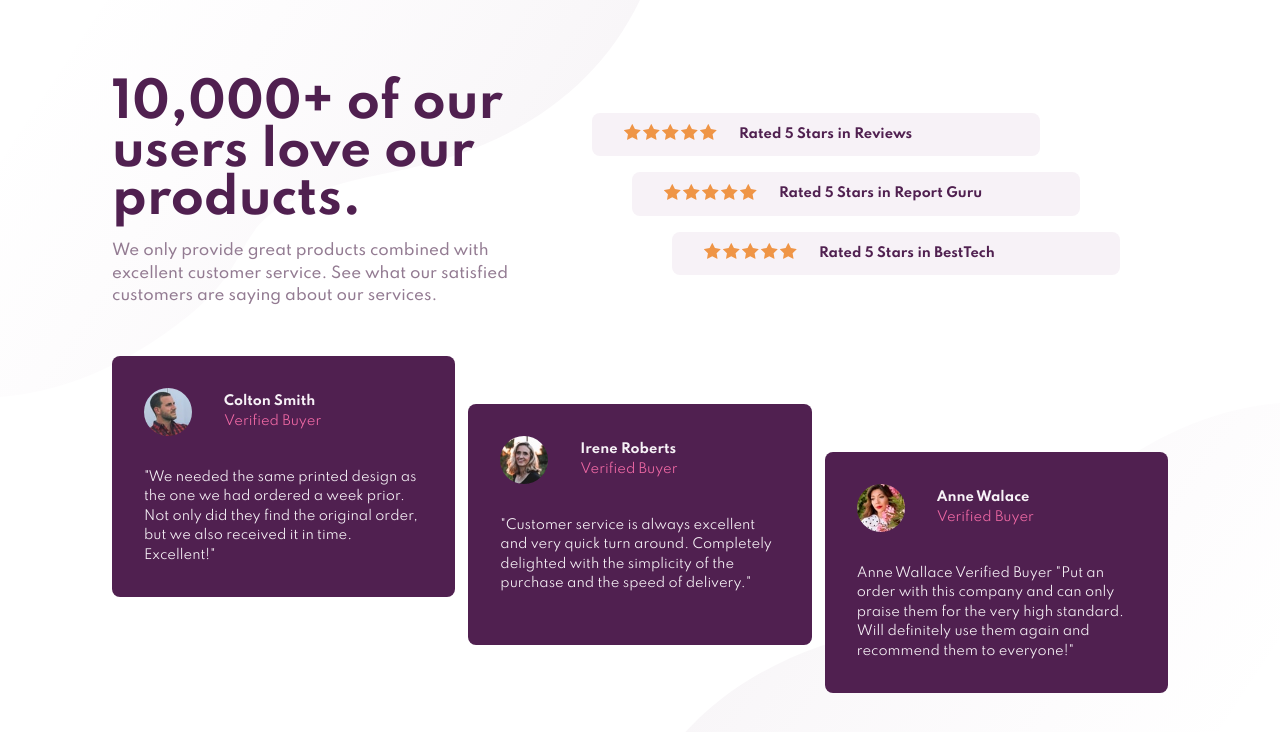
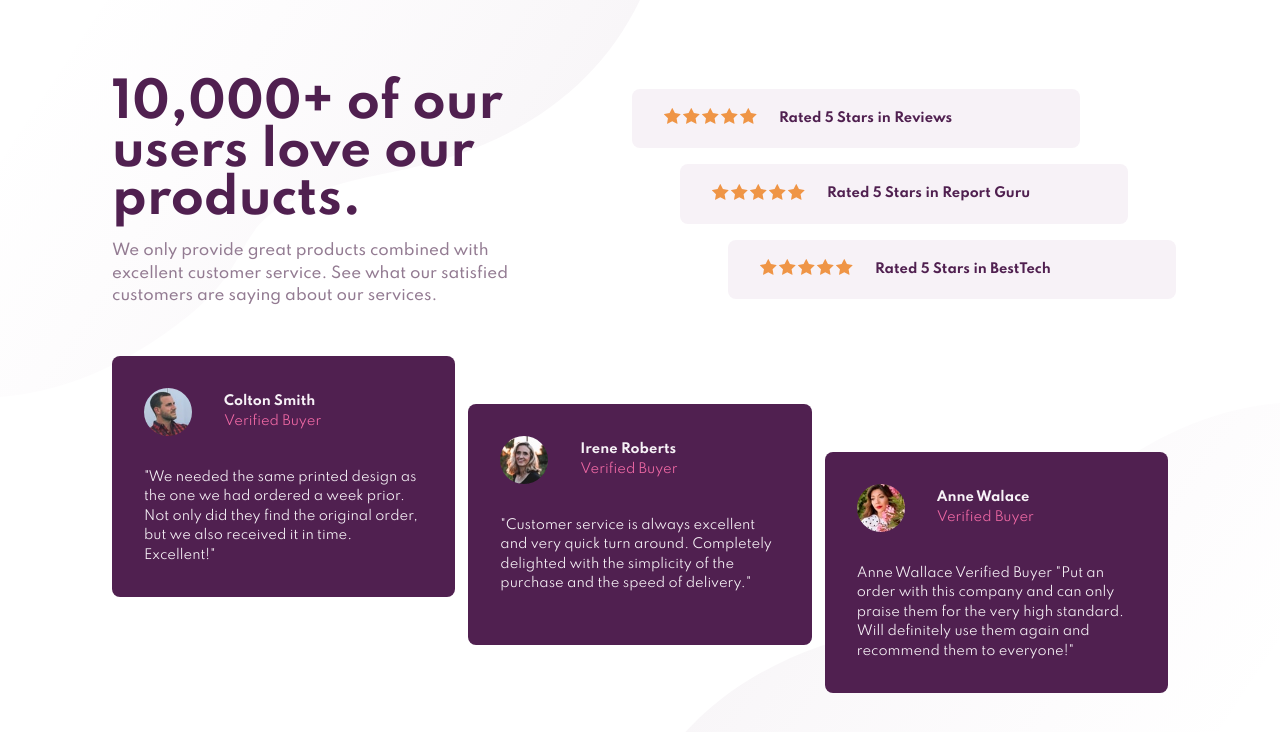
Before and after one commit to Lutefd/social-proof-section-master, a plain HTML site: page index.html in a window 1280 px wide. Drawn offline with nearby package versions, Linux system fonts and the light colour scheme; files that its build step writes are made by us from their sources.

Commit message:
changed the positioning method of the ratings

```diff
--- a/scss/components/_ratings.scss
+++ b/scss/components/_ratings.scss
@@ -4,21 +4,18 @@
     color: var(--clr-primary-7);
     font-weight: 700;
     max-width: 28rem;
-    padding: 0.75rem 2rem;
+    padding: 1.25rem 2rem;
     border-radius: var(--radius);
     margin-inline: auto;
 
     @media (min-width: 50em) {
       display: flex;
       align-items: center;
-      &::before {
-        margin: 0 1.5rem 0 0;
-      }
-      &:first-of-type {
-        margin-left: 3rem;
+      &:nth-child(2) {
+        transform: translateX(3rem);
       }
       &:last-of-type {
-        margin-right: 3rem;
+        transform: translateX(6rem);
       }
       .flex-stars {
         margin-right: 1.25rem;
```
